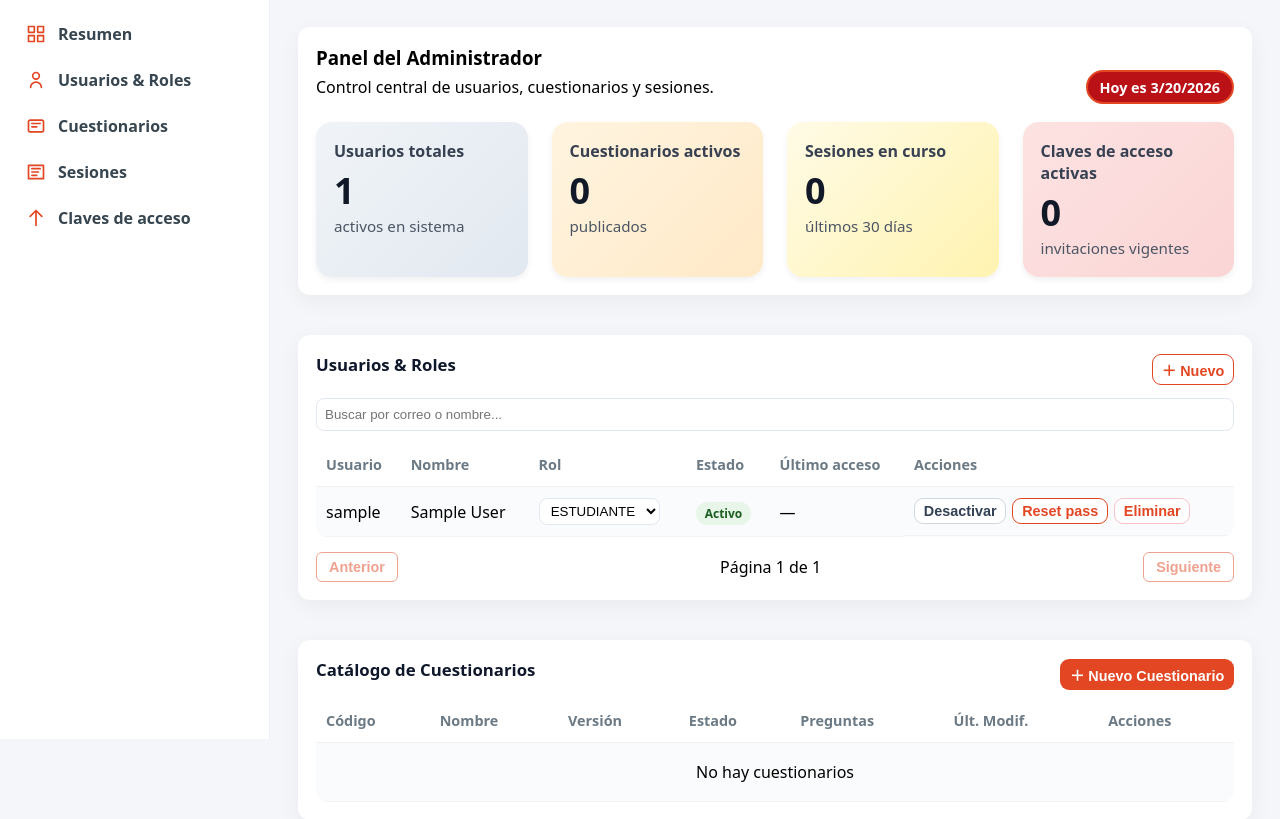
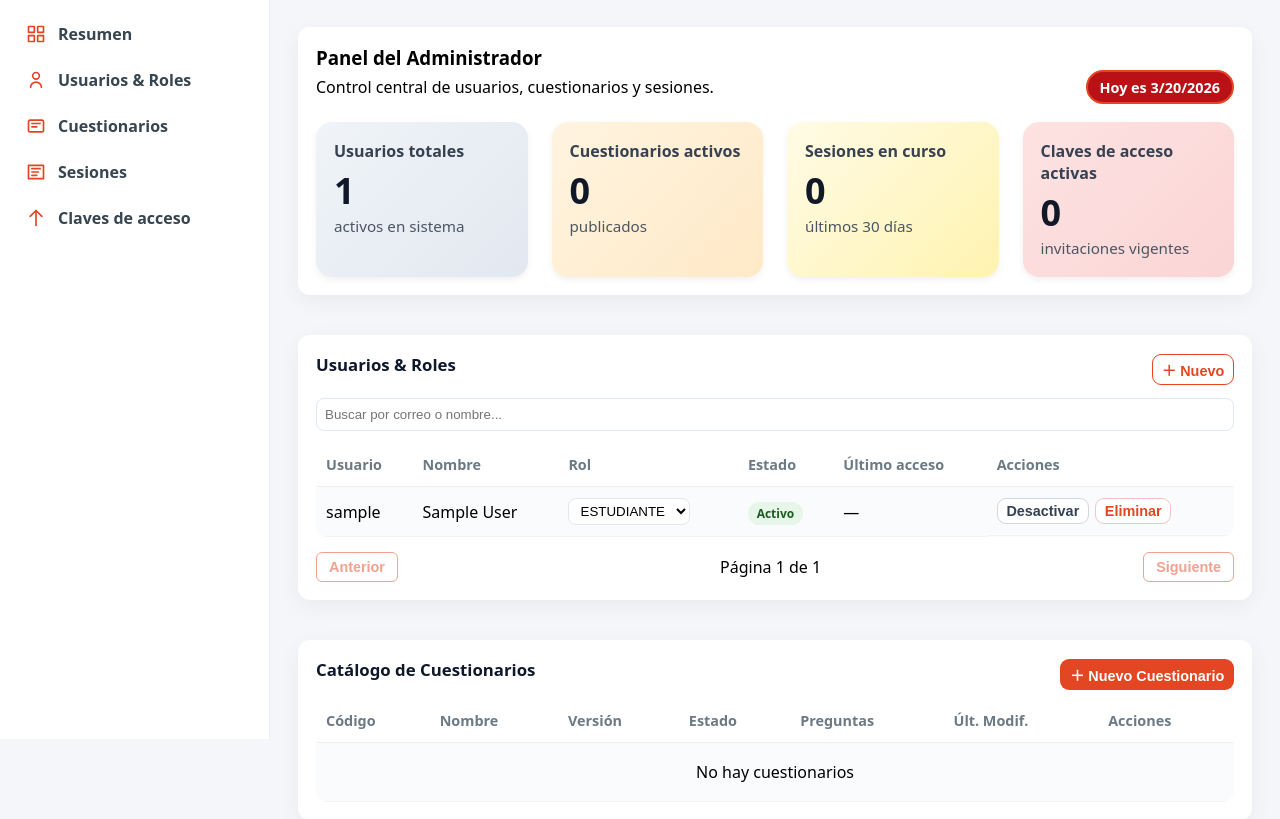
Before and after one commit to CelesteMendezz/tamizaje, a Django app: page /dashboard/admin/ in a window 1280 px wide. Shown: the part 61-880 px from the top of the page. Run offline with Django 5.2, Linux system fonts and the light colour scheme; the visitor is signed in with stand-in values (Sample User, id 1); data comes from the database, SQL or seed files in the repository; data that the repository does not hold is empty.

```diff
--- a/dashboard/templates/dashboard/admin.html
+++ b/dashboard/templates/dashboard/admin.html
@@ -1010,7 +1010,6 @@ function renderUsuarios() {
             <td>${u.last ? new Date(u.last).toLocaleDateString() : '—'}</td>
             <td class="actions">
                 <button class="btn btn-sm btn-outline-secondary" onclick="toggleActivo(${u.id}, ${u.activo})">${u.activo ? 'Desactivar' : 'Activar'}</button>
-                <button class="btn btn-sm btn-outline-primary" onclick="resetPass(${u.id})">Reset pass</button>
                 <button class="btn btn-sm btn-outline-danger" onclick="eliminarUsuario(${u.id})">Eliminar</button>
             </td>`;
         tb.appendChild(tr);
```
